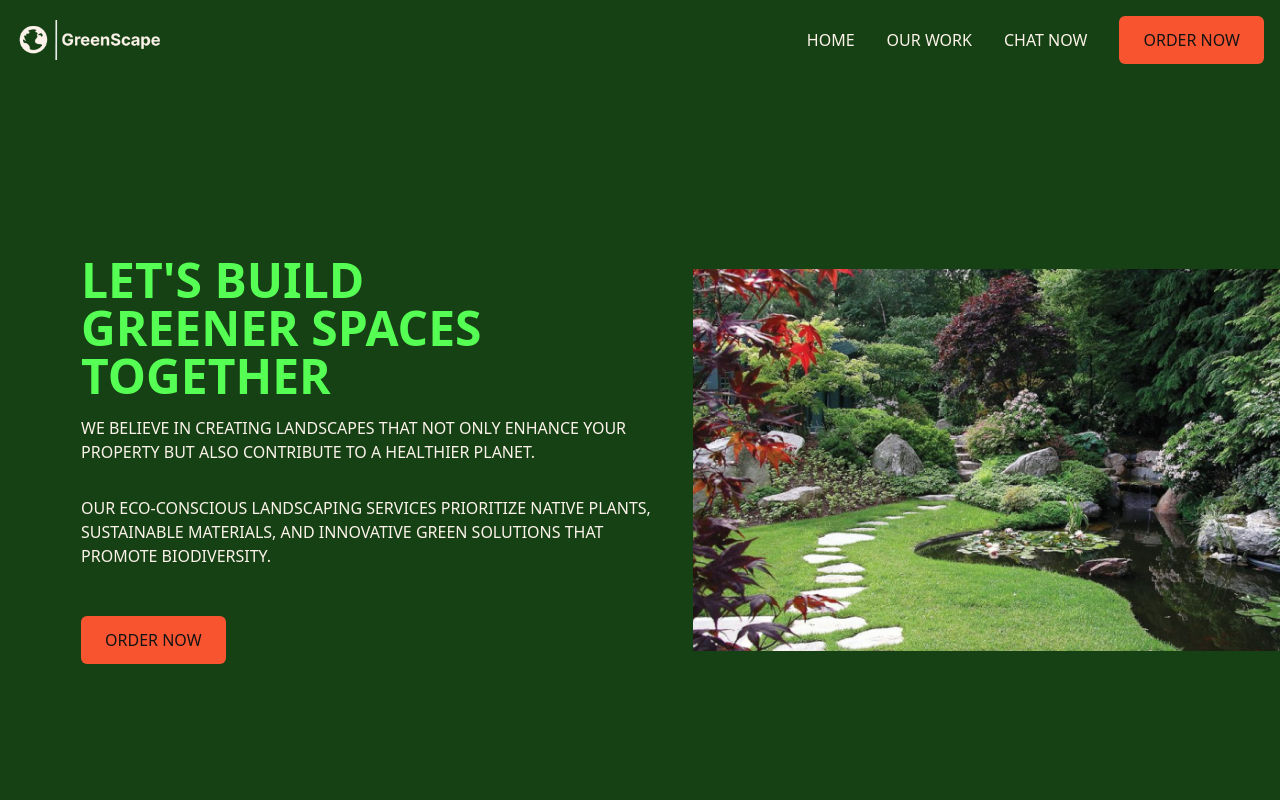
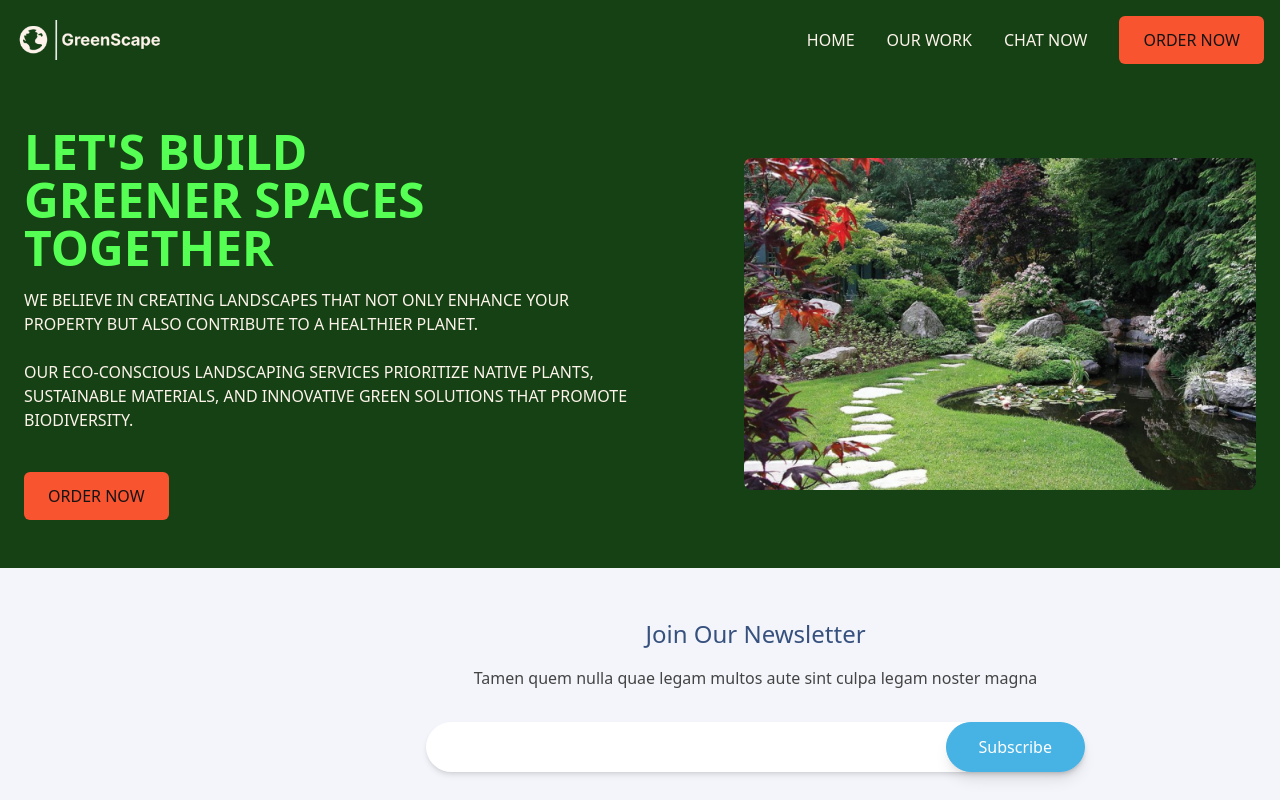
Before and after one commit to Widarft/react_muhamad_adib_septiawan, a React (Vite) app in the folder Greenscape/greenscape/: page / in a window 1280 px wide. Shown: the top 800 px of the page. Built offline with nearby package versions, Linux system fonts and the light colour scheme; no server answers.

Commit message:
Update HeroSection to responsif

```diff
--- a/Greenscape/greenscape/src/components/section/HeroSection.jsx
+++ b/Greenscape/greenscape/src/components/section/HeroSection.jsx
@@ -6,17 +6,17 @@ const HeroSection = () => {
 
   return (
     <div>
-      <section className="h-[760px] w-full bg-main-green text-white px-8 pl-[81px] pr-[0px] flex flex-col lg:flex-row items-center justify-between gap-x-6">
+      <section className="h-auto w-full bg-main-green text-white px-6 py-12 flex flex-col lg:flex-row items-center justify-between gap-y-8 lg:gap-x-6">
         {/* Text Content */}
-        <div className="lg:w-1/2 max-w-screen-md">
-          <h2 className="text-4xl lg:text-5xl mb-4 font-bold text-light-green">
+        <div className="w-full lg:w-1/2 max-w-screen-md text-center lg:text-left">
+          <h2 className="text-3xl sm:text-4xl lg:text-5xl mb-4 font-bold text-light-green">
             LET'S BUILD <br /> GREENER SPACES <br /> TOGETHER
           </h2>
-          <p className="text-base text-second-cream mb-8">
+          <p className="text-sm sm:text-base text-second-cream mb-6">
             WE BELIEVE IN CREATING LANDSCAPES THAT NOT ONLY ENHANCE YOUR
             PROPERTY BUT ALSO CONTRIBUTE TO A HEALTHIER PLANET.
           </p>
-          <p className="text-base text-second-cream mb-8">
+          <p className="text-sm sm:text-base text-second-cream mb-6">
             OUR ECO-CONSCIOUS LANDSCAPING SERVICES PRIORITIZE NATIVE PLANTS,
             SUSTAINABLE MATERIALS, AND INNOVATIVE GREEN SOLUTIONS THAT PROMOTE
             BIODIVERSITY.
@@ -30,11 +30,11 @@ const HeroSection = () => {
         </div>
 
         {/* Image Content */}
-        <div className="lg:w-1/2">
+        <div className="w-full lg:w-1/2 flex justify-center lg:justify-end">
           <img
             src="/assets/img/hero-image.png"
             alt="Landscaping Image"
-            className="w-full h-auto"
+            className="w-full max-w-xs sm:max-w-md lg:max-w-lg h-auto rounded-lg"
           />
         </div>
       </section>
```
